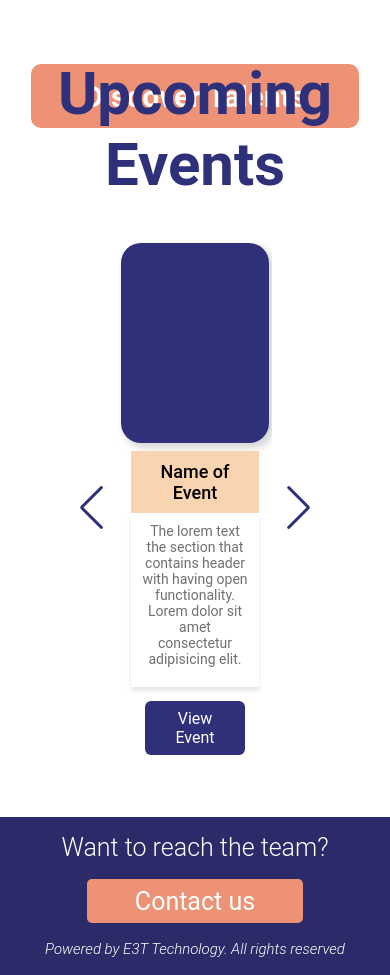
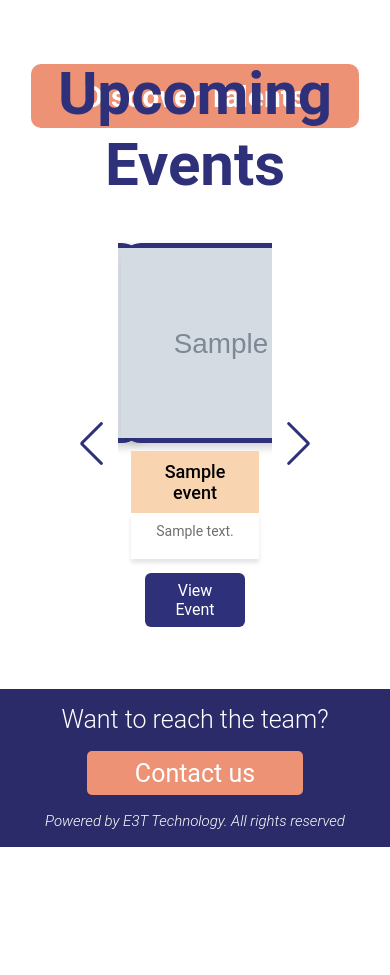
Before and after one commit to BohdanZakusylo/E3T, a PHP site: page / in a window 390 px wide. Shown: the part 769-1744 px from the top of the page. After the commit the page ends 1616 px from the top, so only its background shows below. Run offline with PHP 8.4, Linux system fonts and the light colour scheme; tables that the repository leaves empty or names only in its code hold one stand-in row (values such as "Sample post"); grey boxes marked "Sample" are stand-in pictures; a stand-in replaces the project's code that opens the database connection.

Commit message:
I added the php code feature to retrieve event information from the database

```diff
--- a/app/public/css/style.css
+++ b/app/public/css/style.css
@@ -29,8 +29,8 @@
     color: #4070F4;
   }
 
-
   .image-content{
+    width: 260px;
     padding: 10px 0;
     height: 200px;
     background-color: #2E307A;
@@ -81,11 +81,25 @@
     background: #265DF2;
   }
 
-  /* @media screen and (max-width: 768px) {
-    .slide-content{
+  img {
+    width:200px;
+    height:200px;
+  }
+
+  @media screen and (max-width: 768px) {
+    /* .slide-content{
       margin: 0 10px;
-    }
-    .swiper-navBtn{
+    } */
+    /* .swiper-navBtn{
       display: none;
-    }
-  } */
+    } */
+
+      img {
+    width:200px;
+    height:200px;
+  }
+
+  .image-content{
+    width: 200px;
+  }
+  }
--- a/app/public/index.php
+++ b/app/public/index.php
@@ -2,6 +2,18 @@
     $cssFile = "index";
     $pageTitle = "E3T";
     include "components/header.php";
+
+    include("connection.php");
+    try {
+    $query = "SELECT * FROM Events";
+    $stmt = $dbhandler->prepare($query);
+    $stmt->execute();
+
+    $result = $stmt->fetchAll();
+    }
+    catch (PDOException $e) {
+        echo "Couldn't fetch data". $e->getMessage();
+    }
     ?>
 
 <!DOCTYPE html>
@@ -11,7 +23,7 @@
     <meta http-equiv="X-UA-Compatible" content="IE=edge">
     <meta name="viewport" content="width=device-width, initial-scale=1.0">
     <title>E3T - Home</title>
-    <link rel="stylesheet" type="text/css" href="index.css">
+    <!-- <link rel="stylesheet" type="text/css" href="index.css"> -->
     <link rel="stylesheet" href="css/swiper-bundle.min.css">
     <link rel="stylesheet" href="css/style.css">
 </head>
@@ -42,23 +54,29 @@
             <div class="slide-container swiper">
         <div class="slide-content">
         <div class="card-wrapper swiper-wrapper">
+
+        <!-- for ($i=0; $i<9; $i++) -->
         <?php
 
-            for ($i=0; $i<9; $i++) {
+    if($result) {
+             foreach($result as $value){
             echo ' <div class="card swiper-slide">
             <div class="image-content">
-                    <src="#">
+                    <img src='. $value["image_url"]. '>
                 </div>
 
 
             <div class="event-content">
-                <h2 class="name">Name of Event</h2>
-                <p class="description">The lorem text the section that contains header with having open functionality. Lorem dolor sit amet consectetur adipisicing elit.</p>
+                <h2 class="name">'. $value["name"] . '</h2>
+                <p class="description">'.$value["event_description"].'</p>
 
                 <button class="button">View Event</button>
             </div>
         </div>';
 }
+    }else {
+        echo "couldn't load events";
+    }
 ?>
         </div>
     </div>
```
